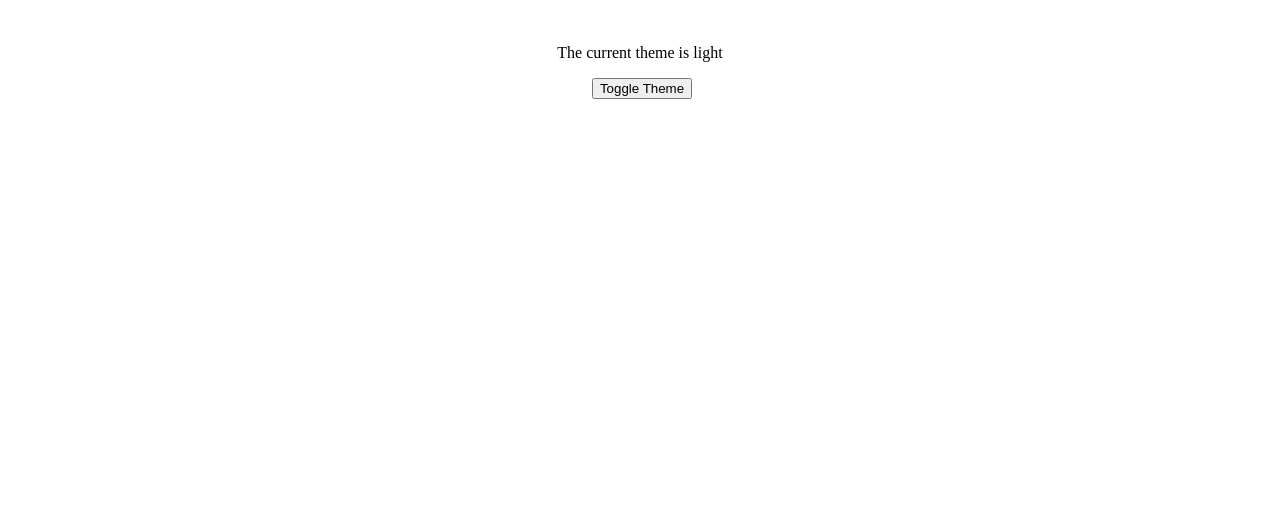
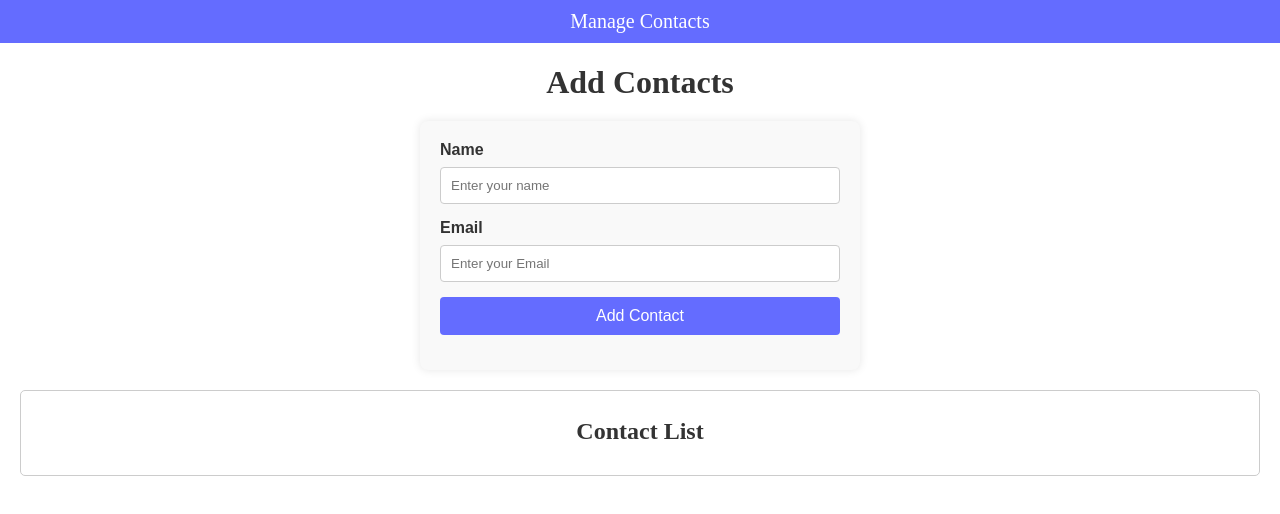
Before and after one commit to Vikassinghrathor/React_Practice_exercises, a React (Vite) app: page / in a window 1280 px wide. Shown: the top 514 px of the page. Built offline with nearby package versions, Linux system fonts and the light colour scheme.

Commit message:
build mini project which consist all basic concept like sending prop from child to parent component and vice-versa , form handling

```diff
--- a/src/App.jsx
+++ b/src/App.jsx
@@ -1,43 +1,21 @@
-import { createContext, useContext, useState } from 'react';
+import { useState } from "react";
+import AddContacts from "./components/AddContacts";
+import ContactList from "./components/ContactList";
+import Header from "./components/Header";
 
-const ThemeContext = createContext();
+const App = () => {
+  const [contact, setContact] = useState([]);
 
-function ThemeProvider({ children }) {
-  const [theme, setTheme] = useState('light');
-
-  const toggleTheme = () => {
-    setTheme(theme === 'light' ? 'dark' : 'light');
+  const addcontact = (data) => {
+    setContact(prevContacts => [...prevContacts, data]);
   };
 
   return (
-    <ThemeContext.Provider value={{ theme, toggleTheme }}>
-      {children}
-    </ThemeContext.Provider>
-  );
-}
-
-function ThemedComponent() {
-  const { theme, toggleTheme } = useContext(ThemeContext);
-  const style = {
-    backgroundColor: theme === 'light' ? '#fff' : '#333',
-    color: theme === 'light' ? '#000' : '#fff',
-    padding: '20px',
-    textAlign: 'center',
-  };
-
-  return (
-    <div style={style}>
-      <p>The current theme is {theme}</p>
-      <button onClick={toggleTheme}>Toggle Theme</button>
-    </div>
-  );
-}
-
-function App() {
-  return (
-    <ThemeProvider>
-      <ThemedComponent />
-    </ThemeProvider>
+    <>
+      <Header />
+      <AddContacts addcontact={addcontact} />
+      <ContactList contact={contact} />
+    </>
   );
 }
 
--- /dev/null
+++ b/src/components/AddContacts.css
@@ -0,0 +1,51 @@
+body {
+  box-sizing: border-box;
+  margin: 0;
+  padding: 0;
+  font-family: Arial, sans-serif;
+}
+
+h1 {
+  text-align: center;
+  color: #333;
+  font-family: 'Times New Roman', Times, serif;
+  margin-bottom: 20px;
+}
+
+.contact-form {
+  max-width: 400px;
+  margin: 0 auto;
+  padding: 20px;
+  background-color: #f9f9f9;
+  border-radius: 8px;
+  box-shadow: 0 0 10px rgba(0, 0, 0, 0.1);
+}
+
+.contact-form label {
+  display: block;
+  margin-bottom: 8px;
+  font-weight: bold;
+  color: #333;
+}
+
+.contact-form input,
+.contact-form button {
+  width: 100%;
+  padding: 10px;
+  margin-bottom: 15px;
+  border: 1px solid #ccc;
+  border-radius: 4px;
+  box-sizing: border-box;
+}
+
+.contact-form button {
+  background-color: #646cff;
+  color: white;
+  border: none;
+  cursor: pointer;
+  font-size: 16px;
+}
+
+.contact-form button:hover {
+  background-color: #5058d6;
+}
--- /dev/null
+++ b/src/components/AddContacts.jsx
@@ -0,0 +1,51 @@
+import { useState } from 'react';
+import './AddContacts.css';
+
+const AddContacts = ({ addcontact }) => {
+  const [contactData, setContactData] = useState({ name: "", email: "" });
+
+  function handleChange(event) {
+    setContactData(prevState => ({
+      ...prevState,
+      [event.target.name]: event.target.value
+    }));
+  }
+
+  function handleAdd(event) {
+    event.preventDefault();
+    console.log('Contact Added:', contactData);
+    if(contactData.name === "" || contactData.email === ""){
+      alert("please fill all fields");
+      return;
+    }
+    addcontact(contactData);
+    setContactData({ name: "", email: "" });
+  }
+
+  return (
+    <>
+      <h1>Add Contacts</h1>
+      <form className="contact-form" onSubmit={handleAdd}>
+        <label>Name</label>
+        <input
+          type="text"
+          placeholder="Enter your name"
+          name="name"
+          value={contactData.name}
+          onChange={handleChange}
+        />
+        <label>Email</label>
+        <input
+          type="email"
+          placeholder="Enter your Email"
+          name="email"
+          value={contactData.email}
+          onChange={handleChange}
+        />
+        <button type="submit">Add Contact</button>
+      </form>
+    </>
+  );
+}
+
+export default AddContacts;
--- /dev/null
+++ b/src/components/ContactList.css
@@ -0,0 +1,30 @@
+.contact-list {
+  margin: 20px;
+  padding: 10px;
+  border: 1px solid #ccc;
+  border-radius: 5px;
+}
+
+.contact-list h1 {
+  font-size: 24px;
+  margin-bottom: 20px;
+  color: #333;
+}
+
+.contact-item {
+  display: flex;
+  flex-direction: column;
+  padding: 10px;
+  margin-bottom: 10px;
+  border-bottom: 1px solid #eee;
+}
+
+.contact-item:last-child {
+  border-bottom: none;
+}
+
+.contact-item p {
+  margin: 5px 0;
+  font-size: 18px;
+  color: #555;
+}
--- /dev/null
+++ b/src/components/ContactList.jsx
@@ -0,0 +1,21 @@
+import './ContactList.css';
+
+const ContactList = ({ contact }) => {
+  const contactList = contact.map((value, index) => {
+    return (
+      <div key={index} className="contact-item">
+        <p>{value.name}</p>
+        <p>{value.email}</p>
+      </div>
+    )
+  });
+
+  return (
+    <div className="contact-list">
+      <h1>Contact List</h1>
+      {contactList}
+    </div>
+  );
+};
+
+export default ContactList;
--- /dev/null
+++ b/src/components/Header.jsx
@@ -0,0 +1,10 @@
+import '../index.css';
+const Header = () => {
+  return (
+    <>
+      <p className="Header">Manage Contacts</p>
+    </>
+  )
+}
+
+export default Header
--- a/src/index.css
+++ b/src/index.css
@@ -1,25 +1,19 @@
-.App {
-  font-family: Arial, sans-serif;
-  text-align: center;
+body{
+   box-sizing: border-box;
+   margin: 0px;
+   padding: 0px;
 }
 
-input {
-  padding: 8px;
-  margin-right: 8px;
+.Header{
+   display: flex;
+   flex-direction: row;
+   justify-content: center;
+   align-items: center;
+   padding: 10px;
+   background-color: #646cff;
+   margin: 0px;
+   color: white;
+   font-family: 'Times New Roman', Times, serif;
+   font-size: 20px;
+   font-weight: 400px;
 }
-
-button {
-  margin-left: 4px;
-}
-
-ul {
-  list-style: none;
-  padding: 0;
-}
-
-li {
-  display: flex;
-  align-items: center;
-  justify-content: center;
-  margin: 8px 0;
-}
```
Also changed, not shown: src/components/Navbar/Navbar.jsx (deleted, +0 -10 lines), src/components/Navbar/Navbar.module.css (deleted).
